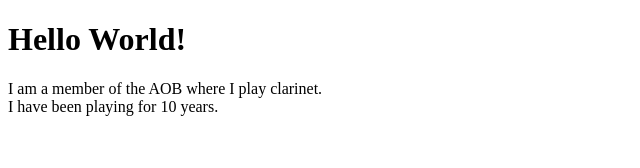
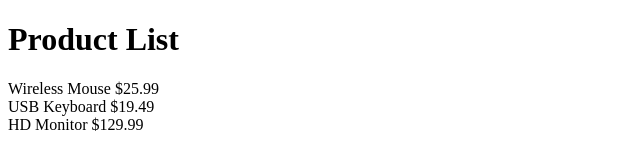
Before and after one commit to ElyssaR-03/mysite, a plain HTML site: page index.html in a window 1280 px wide. Shown: the whole page, without its empty margins (0-640 px from the left). Drawn offline with Linux system fonts and the light colour scheme.

Commit message:
Update index.html

```diff
--- a/index.html
+++ b/index.html
@@ -2,11 +2,24 @@
 <html lang="en">
     <head>
         <meta charset="UTF-8">
-        <title>My First Page</title>
+        <title>Sample HTML for Scraping</title>
     </head>
     <body>
-        <h1>Hello World!</h1>
-        <p>I am a member of the AOB where I play clarinet.
-            <br> I have been playing for 10 years.</p>
-        </p>
+        <h1>Product List</h1>
+
+        <div class="product">
+            <span class="name">Wireless Mouse</span>
+            <span class="price">$25.99</span>
+        </div>
+
+        <div class="product">
+            <span class="name">USB Keyboard</span>
+            <span class="price">$19.49</span>
+        </div>
+
+        <div class="product">
+            <span class="name">HD Monitor</span>
+            <span class="price">$129.99</span>
+        </div>
+    </body>
 </html>
```
